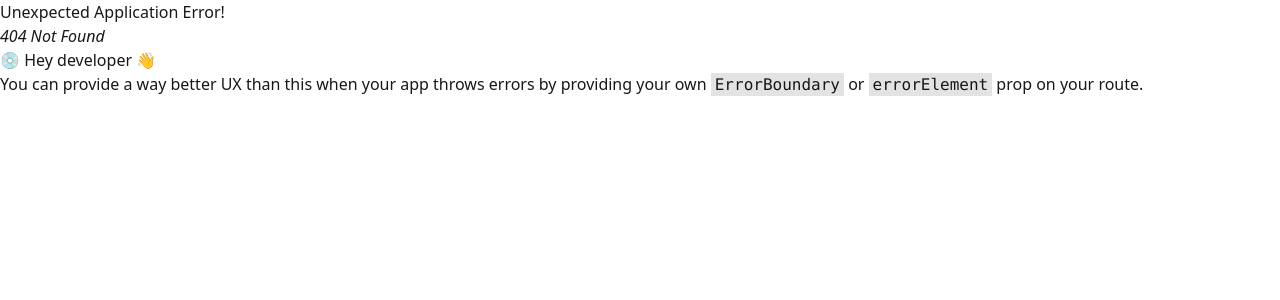
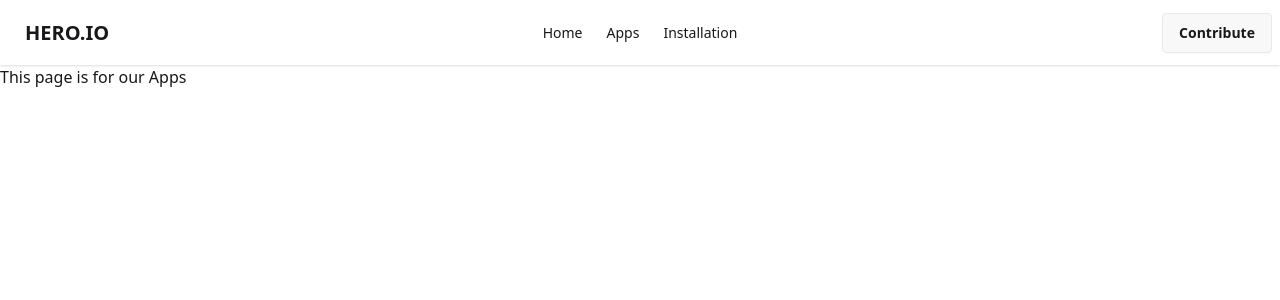
Before and after one commit to HasinIshrakK/assignment-8, a React (Vite) app: page /apps in a window 1280 px wide. Before the commit this address had no page. Shown: the top 300 px of the page. Built offline with nearby package versions, Linux system fonts and the light colour scheme.

Commit message:
Navbar and pages added

```diff
--- a/index.html
+++ b/index.html
@@ -1,5 +1,5 @@
 <!doctype html>
-<html lang="en">
+<html lang="en" data-theme="light">
   <head>
     <meta charset="UTF-8" />
     <link rel="icon" type="image/svg+xml" href="/vite.svg" />
--- a/src/App.jsx
+++ b/src/App.jsx
@@ -1,12 +1,13 @@
+import { Outlet } from 'react-router'
 import './App.css'
+import Navbar from './Components/Navbar/Navbar'
 
 function App() {
 
   return (
     <>
-      <h1>
-        Hello birathar!
-      </h1>
+      <Navbar />
+      <Outlet></Outlet>
     </>
   )
 }
--- /dev/null
+++ b/src/Components/Navbar/Navbar.jsx
@@ -0,0 +1,54 @@
+import React from 'react';
+import { Link } from 'react-router';
+
+const Navbar = () => {
+    return (
+        <div>
+            <div className="navbar bg-base-100 shadow-sm">
+                <div className="navbar-start">
+                    <div className="dropdown">
+                        <div tabIndex={0} role="button" className="btn btn-ghost lg:hidden">
+                            <svg xmlns="http://www.w3.org/2000/svg" className="h-5 w-5" fill="none" viewBox="0 0 24 24" stroke="currentColor"> <path strokeLinecap="round" strokeLinejoin="round" strokeWidth="2" d="M4 6h16M4 12h8m-8 6h16" /> </svg>
+                        </div>
+                        <ul
+                            tabIndex={0}
+                            className="menu menu-sm dropdown-content bg-base-100 rounded-box z-1 mt-3 w-52 p-2 shadow">
+                            <Link to='/'>
+                                <li><a>Home</a></li>
+                            </Link>
+                            <Link to='/apps'>
+                                <li>
+                                    <a>Apps</a>
+                                </li>
+                            </Link>
+                            <Link to='/installation'>
+                                <li><a>Installation</a></li>
+                            </Link>
+                        </ul>
+                    </div>
+                    <a className="btn btn-ghost text-xl">HERO.IO</a>
+                </div>
+                <div className="navbar-center hidden lg:flex">
+                    <ul className="menu menu-horizontal px-1">
+                        <Link to='/'>
+                            <li><a>Home</a></li>
+                        </Link>
+                        <Link to='/apps'>
+                            <li>
+                                <a>Apps</a>
+                            </li>
+                        </Link>
+                        <Link to='/installation'>
+                            <li><a>Installation</a></li>
+                        </Link>
+                    </ul>
+                </div>
+                <div className="navbar-end">
+                    <a className="btn" href='https://github.com/HasinIshrakK'>Contribute</a>
+                </div>
+            </div>
+        </div>
+    );
+};
+
+export default Navbar;
--- /dev/null
+++ b/src/Pages/Apps/Apps.jsx
@@ -0,0 +1,13 @@
+import React from 'react';
+
+const Apps = () => {
+    return (
+        <div>
+            <h1>
+                This page is for our Apps
+            </h1>
+        </div>
+    );
+};
+
+export default Apps;
--- /dev/null
+++ b/src/Pages/Error/ErrorPages.jsx
@@ -0,0 +1,13 @@
+import React from 'react';
+
+const ErrorPages = () => {
+    return (
+        <div>
+            <h1>
+                404 = 400+4
+            </h1>
+        </div>
+    );
+};
+
+export default ErrorPages;
--- /dev/null
+++ b/src/Pages/Home/Home.jsx
@@ -0,0 +1,13 @@
+import React from 'react';
+
+const Home = () => {
+    return (
+        <div>
+            <h1>
+                Welcome Home
+            </h1>
+        </div>
+    );
+};
+
+export default Home;
--- /dev/null
+++ b/src/Pages/Installation/Installation.jsx
@@ -0,0 +1,13 @@
+import React from 'react';
+
+const Installation = () => {
+    return (
+        <div>
+            <h1>
+                This page is to show your installed apps
+            </h1>
+        </div>
+    );
+};
+
+export default Installation;
--- a/src/Routes/Routes.jsx
+++ b/src/Routes/Routes.jsx
@@ -1,12 +1,32 @@
 import React from 'react';
 import { createBrowserRouter } from 'react-router';
 import App from '../App';
+import ErrorPages from '../Pages/Error/ErrorPages';
+import Home from '../Pages/Home/Home';
+import Apps from '../Pages/Apps/Apps';
+import Installation from '../Pages/Installation/Installation';
 
 const router = createBrowserRouter(
     [
         {
             path:'/',
-            Component: App
+            Component: App,
+            errorElement:<ErrorPages></ErrorPages>,
+
+            children:[
+            {
+                index: true,
+                Component: Home
+            },
+            {
+                path:'/apps',
+                Component: Apps
+            },
+            {
+                path: '/installation',
+                Component: Installation
+            }
+            ]
         }
     ]
 )
```
